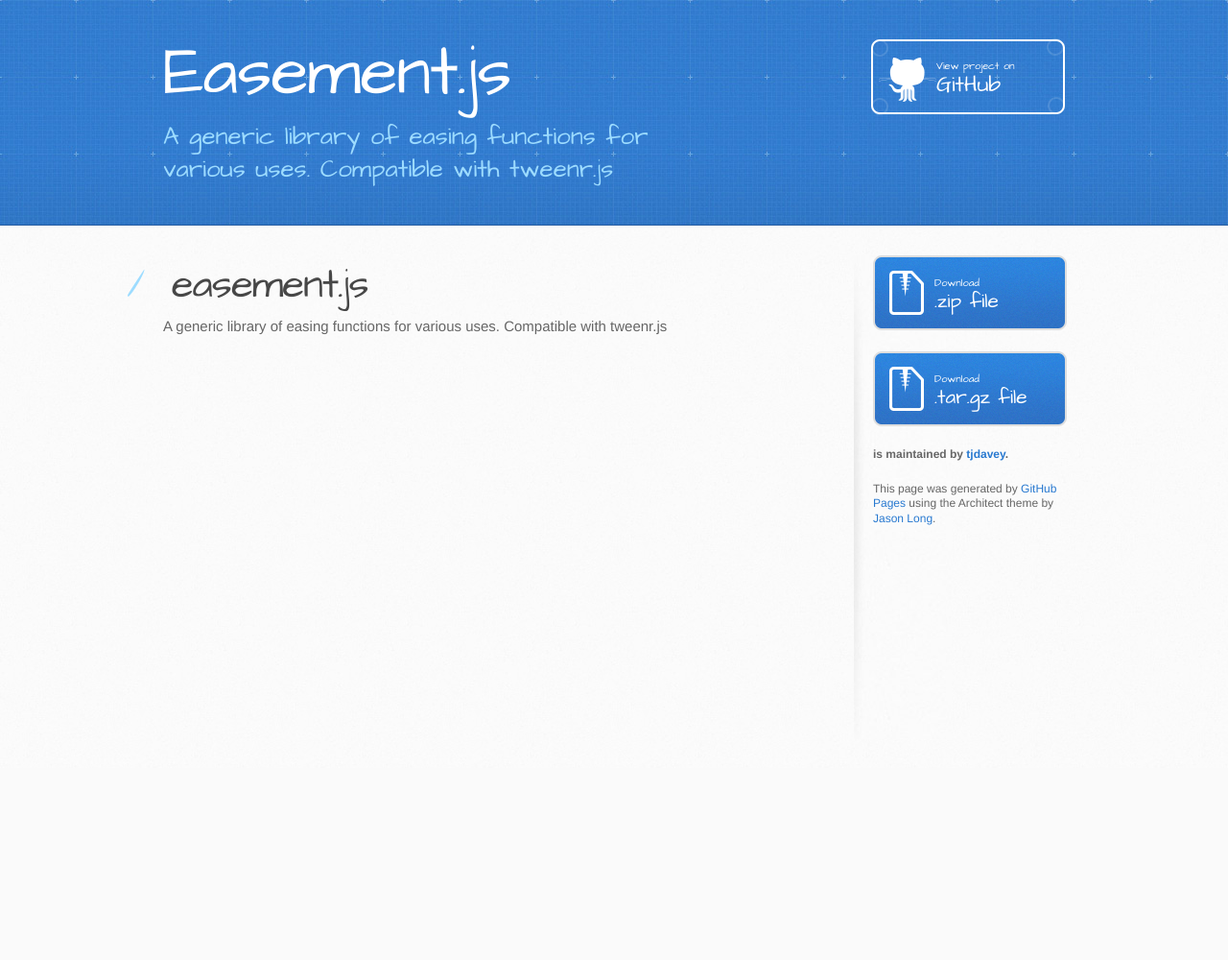
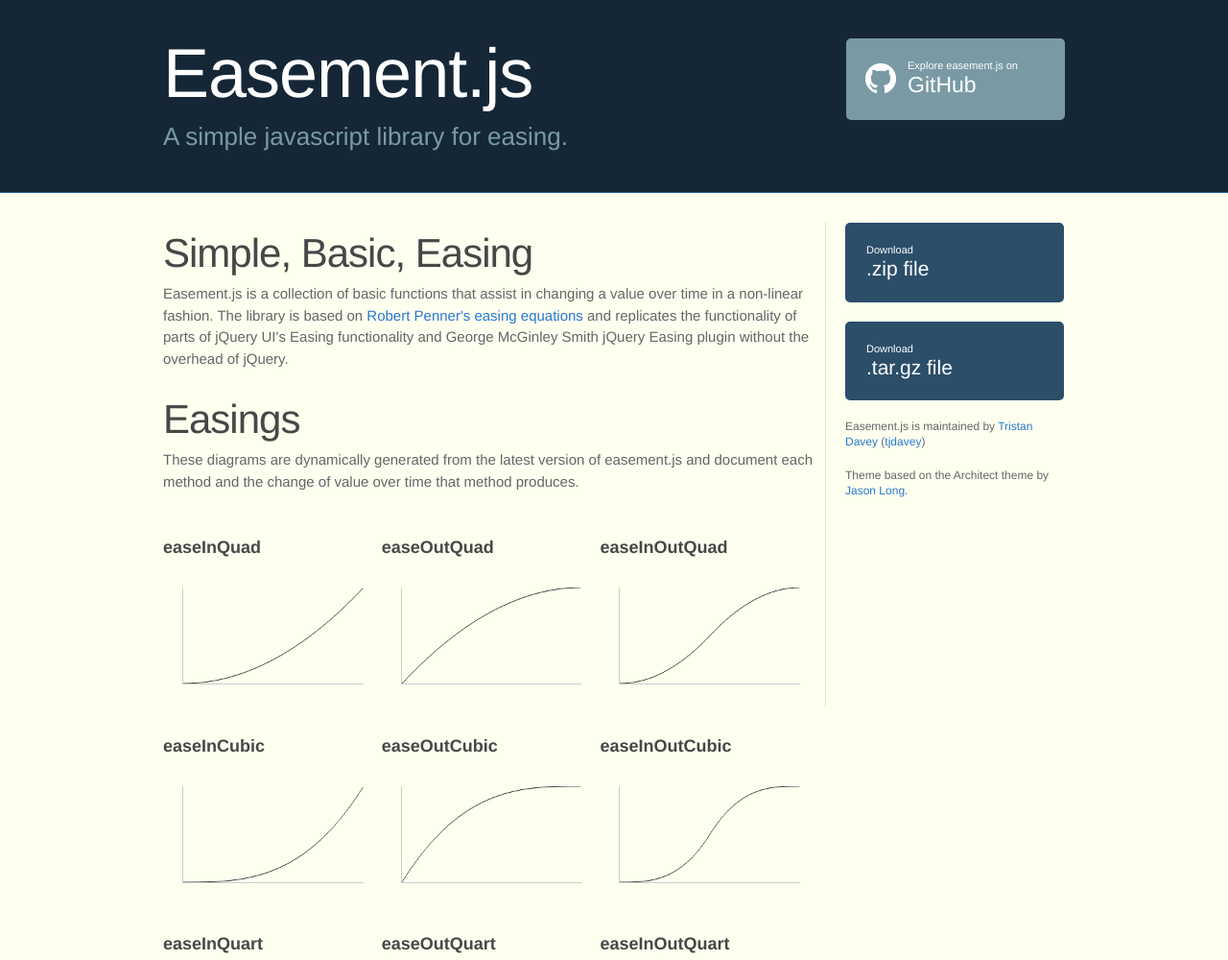
Before and after one commit to tjdavey/easement.js, a plain HTML site: page index.html in a window 1280 px wide. Shown: the top 1000 px of the page at 96% size. Before the commit the page ends 800 px from the top, so only its background shows below. Drawn offline with Linux system fonts and the light colour scheme.

Commit message:
Updated website, added easing functions and visual mappings.

```diff
--- a/index.html
+++ b/index.html
@@ -4,7 +4,6 @@
     <meta charset='utf-8'>
     <meta http-equiv="X-UA-Compatible" content="chrome=1">
     <meta name="viewport" content="width=device-width, initial-scale=1, maximum-scale=1">
-    <link href='https://fonts.googleapis.com/css?family=Architects+Daughter' rel='stylesheet' type='text/css'>
     <link rel="stylesheet" type="text/css" href="stylesheets/stylesheet.css" media="screen" />
     <link rel="stylesheet" type="text/css" href="stylesheets/pygment_trac.css" media="screen" />
     <link rel="stylesheet" type="text/css" href="stylesheets/print.css" media="print" />
@@ -13,25 +12,32 @@
     <script src="//html5shiv.googlecode.com/svn/trunk/html5.js"></script>
     <![endif]-->
 
-    <title>Easement.js by tjdavey</title>
+    <title>Easement.js</title>
   </head>
 
   <body>
     <header>
       <div class="inner">
         <h1>Easement.js</h1>
-        <h2>A generic library of easing functions for various uses. Compatible with tweenr.js</h2>
-        <a href="https://github.com/tjdavey/easement.js" class="button"><small>View project on</small>GitHub</a>
+        <h2>A simple javascript library for easing.</h2>
+        <a href="https://github.com/tjdavey/easement.js" class="button"><small>Explore easement.js on</small>GitHub</a>
       </div>
     </header>
 
     <div id="content-wrapper">
       <div class="inner clearfix">
         <section id="main-content">
-          <h1>
-<a name="easementjs" class="anchor" href="#easementjs"><span class="octicon octicon-link"></span></a>easement.js</h1>
+          <h1>Simple, Basic, Easing</h1>
+		  <p>Easement.js is a collection of basic functions that assist in changing a value over time in a non-linear fashion. The library is based on <a href="http://www.robertpenner.com/easing/">Robert Penner's easing equations</a> and replicates the functionality of parts of jQuery UI's Easing functionality and George McGinley Smith jQuery Easing plugin without the overhead of jQuery.</p>
 
-<p>A generic library of easing functions for various uses. Compatible with tweenr.js</p>
+		  <h1>Easings</h1>
+		  <p>These diagrams are dynamically generated from the latest version of easement.js and document each method and the change of value over time that method produces.</p>
+
+		  <div id="easings">
+
+		  </div>
+          <h1>Usage</h1>
+		  <p></p>
         </section>
 
         <aside id="sidebar">
@@ -44,13 +50,17 @@
             .tar.gz file
           </a>
 
-          <p class="repo-owner"><a href="https://github.com/tjdavey/easement.js"></a> is maintained by <a href="https://github.com/tjdavey">tjdavey</a>.</p>
-
-          <p>This page was generated by <a href="https://pages.github.com">GitHub Pages</a> using the Architect theme by <a href="https://twitter.com/jasonlong">Jason Long</a>.</p>
+          <p>
+          	Easement.js is maintained by <a href="http://tristandavey.com">Tristan Davey</a> (<a href="https://github.com/tjdavey">tjdavey</a>)
+          </p>
+          <p>
+          	Theme based on the Architect theme by <a href="https://twitter.com/jasonlong">Jason Long</a>.
+          </p>
         </aside>
       </div>
     </div>
-
+    <script type="text/javascript" src="js/easement.js"></script>
+	<script type="text/javascript" src="js/main.js"></script>
             <script type="text/javascript">
             var gaJsHost = (("https:" == document.location.protocol) ? "https://ssl." : "http://www.");
             document.write(unescape("%3Cscript src='" + gaJsHost + "google-analytics.com/ga.js' type='text/javascript'%3E%3C/script%3E"));
--- a/javascripts/main.js
+++ /dev/null
@@ -1 +0,0 @@
-console.log('This would be the main JS file.');
--- /dev/null
+++ b/js/easement.js
@@ -0,0 +1,98 @@
+/* ============================================================
+ * Easement.js - A range of reusable easing functions for various purposes.
+ *
+ * This library uses the same naming conventions as jQuery UI's effects easing
+ * and Robert Penner's book and associated easing equations.
+ *
+ * Functions are derived from Penner's book Programming Macromedia Flash MX
+ * http://www.robertpenner.com/easing/
+ *
+ * Copyright (c) 2014, Tristan Davey
+ * All rights reserved.
+ *
+ * Licenced under the BSD 3-Clause Licence.
+ * https://raw.github.com/tjdavey/easement.js/master/LICENSE
+ * ======================================================== */
+
+(function() {
+    easement = {
+        easeInQuad: function (time, duration, offset, change) {
+            return change*(time/=duration)*time + offset;
+        },
+        easeOutQuad: function (time, duration, offset, change) {
+            return -change*(time/=duration)*(time-2) + offset;
+        },
+        easeInOutQuad: function (time, duration, offset, change) {
+            if ((time/=duration/2) < 1) return change/2 * Math.pow(time, 2) + offset;
+            return -change/2 * ((--time)*(time-2) - 1) + offset;
+        },
+        easeInCubic: function (time, duration, offset, change) {
+            return change * Math.pow(time/duration, 3) + offset;
+        },
+        easeOutCubic: function (time, duration, offset, change) {
+            return change * (Math.pow(time/duration-1, 3) + 1) + offset;
+        },
+        easeInOutCubic: function (time, duration, offset, change) {
+            if ((time/=duration/2) < 1) return change/2 * Math.pow(time, 3) + offset;
+            return change/2 * (Math.pow(time-2, 3) + 2) + offset;
+        },
+        easeInQuart: function (time, duration, offset, change) {
+            return change * Math.pow(time/duration, 4) + offset;
+        },
+        easeOutQuart: function (time, duration, offset, change) {
+            return -change * (Math.pow(time/duration-1, 4) - 1) + offset;
+        },
+        easeInOutQuart: function (time, duration, offset, change) {
+            if ((time/=duration/2) < 1) return change/2 * Math.pow(time, 4) + offset;
+            return -change/2 * (Math.pow(time-2, 4) - 2) + offset;
+        },
+        easeInQuint: function (time, duration, offset, change) {
+            return change * Math.pow(time/duration, 5) + offset;
+        },
+        easeOutQuint: function (time, duration, offset, change) {
+            return change * (Math.pow(time/duration-1, 5) + 1) + offset;
+        },
+        easeInOutQuint: function (time, duration, offset, change) {
+            if ((time/=duration/2) < 1) return change/2 * Math.pow(time, 5) + offset;
+            return change/2 * (Math.pow(time-2, 5) + 2) + offset;
+        },
+        easeInSine: function (time, duration, offset, change) {
+            return change * (1-Math.cos(time/duration * (Math.PI/2))) + offset;
+        },
+        easeOutSine: function (time, duration, offset, change) {
+            return change * Math.sin(time/duration * (Math.PI/2)) + offset;
+        },
+        easeInOutSine: function (time, duration, offset, change) {
+            return change/2 * (1 - Math.cos(Math.PI * time/duration) ) + offset;
+        },
+        easeInExpo: function (time, duration, offset, change) {
+            return change * Math.pow(2, 10 * (time/duration - 1)) + offset;
+        },
+        easeOutExpo: function (time, duration, offset, change) {
+            return change * (-Math.pow(2, -10 * time/duration) + 1) + offset;
+        },
+        easeInOutExpo: function (time, duration, offset, change) {
+            if ((time/=duration/2) < 1) return change/2 * Math.pow(2, 10 * (time - 1)) + offset;
+            return change/2 * (-Math.pow(2, -10 * --time) + 2) + offset;
+        },
+        easeInCirc: function (time, duration, offset, change) {
+            return change * (1 - Math.sqrt(1 - (time/=duration)*time) - 1) + offset;
+        },
+        easeOutCirc: function (time, duration, offset, change) {
+            return change * Math.sqrt(1 - (time=time/duration-1)*time) + offset;
+        },
+        easeInOutCirc: function (time, duration, offset, change) {
+            if ((time/=duration/2) < 1) return change/2 * (1 - Math.sqrt(1 - time*time)) + offset;
+            return change/2 * (Math.sqrt(1 - (time-=2)*time) + 1) + offset;
+        }
+    }
+
+    if (typeof exports !== 'undefined') {
+        if (typeof module !== 'undefined' && module.exports) {
+            exports = module.exports = easement;
+        }
+    } else {
+        this.easement = easement;
+    }
+
+}())
--- /dev/null
+++ b/js/main.js
@@ -0,0 +1,31 @@
+var easings_element = document.getElementById('easings');
+
+for(key in easement){
+    var easing = easement[key];
+
+    var easing_element = document.createElement('div');
+    easing_element.setAttribute('class', 'easing easing-'+key);
+
+    var easing_header_element = document.createElement('h3');
+    easing_header_element.innerHTML = key
+
+    var easing_canvas_wrapper = document.createElement('div');
+    easing_canvas_wrapper.setAttribute('class', 'easing-graph')
+
+    var easing_canvas = document.createElement('canvas');
+    var ctx=easing_canvas.getContext("2d");
+    var ctx_width = easing_canvas.width;
+    var ctx_height = easing_canvas.height;
+    ctx.beginPath();
+    ctx.moveTo(0, ctx_height);
+    for(var x = 0; x < ctx_width; x++){
+        ctx.lineTo(x, ctx_height-easing(x, ctx_width, 0, ctx_height));
+    }
+    ctx.stroke();
+
+    easing_element.appendChild(easing_header_element);
+    easing_canvas_wrapper.appendChild(easing_canvas);
+    easing_element.appendChild(easing_canvas_wrapper);
+
+    easings_element.appendChild(easing_element);
+}
--- a/stylesheets/stylesheet.css
+++ b/stylesheets/stylesheet.css
@@ -50,7 +50,7 @@
 body {
   font-size: 15px;
   line-height: 1.5;
-  background: #fafafa url(../images/body-bg.jpg) 0 0 repeat;
+  background: #FFFFF0;
   font-family: 'Helvetica Neue', Helvetica, Arial, serif;
   font-weight: 400;
   color: #666;
@@ -66,8 +66,8 @@
 header {
   padding-top: 40px;
   padding-bottom: 40px;
-  font-family: 'Architects Daughter', 'Helvetica Neue', Helvetica, Arial, serif;
-  background: #2e7bcf url(../images/header-bg.jpg) 0 0 repeat-x;
+  font-family: 'Helvetica Neue', Helvetica, Arial, serif;
+  background: #152737;
   border-bottom: solid 1px #275da1;
 }
 
@@ -82,7 +82,7 @@
 
 header h2 {
   font-size: 26px;
-  color: #9ddcff;
+  color: #799AA5;
   font-weight: normal;
   line-height: 1.3;
   width: 540px;
@@ -110,11 +110,11 @@
 }
 
 aside#sidebar {
-  width: 200px;
+  width: 229px;
+  border-left: 1px solid #DDDDDD;
   padding-left: 20px;
   min-height: 504px;
   float: right;
-  background: transparent url(../images/sidebar-bg.jpg) 0 0 no-repeat;
   font-size: 12px;
   line-height: 1.3;
 }
@@ -129,30 +129,35 @@
 }
 
 a.button {
-  width: 134px;
-  height: 58px;
+  width: 184px;
   line-height: 1.2;
   font-size: 23px;
   color: #fff;
-  padding-left: 68px;
-  padding-top: 22px;
-  font-family: 'Architects Daughter', 'Helvetica Neue', Helvetica, Arial, serif;
+  padding: 22px;
+  font-family: 'Helvetica Neue', Helvetica, Arial, serif;
+  -webkit-border-radius: 5px;
+  -moz-border-radius: 5px;
+   border-radius: 5px;
 }
 a.button small {
   display: block;
   font-size: 11px;
 }
 header a.button {
+  width: 142px;
   position: absolute;
   right: 0;
   top: 0;
-  background: transparent url(../images/github-button.png) 0 0 no-repeat;
+  padding-left: 64px;
+  background-color: #799AA5;
+  background-image: url(../images/github-mark.png);
+  background-repeat: no-repeat;
+  background-position: 20px center;
 }
 aside a.button {
-  width: 138px;
-  padding-left: 64px;
+  width: 184px;
   display: block;
-  background: transparent url(../images/download-button.png) 0 0 no-repeat;
+  background-color: #2B4E69;
   margin-bottom: 20px;
   font-size: 21px;
 }
@@ -225,35 +230,22 @@
 /* GENERAL ELEMENT TYPE STYLES */
 
 #main-content h1 {
-  font-family: 'Architects Daughter', 'Helvetica Neue', Helvetica, Arial, serif;
+  font-family: 'Helvetica Neue', Helvetica, Arial, serif;
   font-size: 2.8em;
   letter-spacing: -1px;
   color: #474747;
 }
 
-#main-content h1:before {
-  content: "/";
-  color: #9ddcff;
-  padding-right: 0.3em;
-  margin-left: -0.9em;
-}
-
 #main-content h2 {
-  font-family: 'Architects Daughter', 'Helvetica Neue', Helvetica, Arial, serif;
+  font-family: 'Helvetica Neue', Helvetica, Arial, serif;
   font-size: 22px;
   font-weight: bold;
   margin-bottom: 8px;
   color: #474747;
 }
-#main-content h2:before {
-  content: "//";
-  color: #9ddcff;
-  padding-right: 0.3em;
-  margin-left: -1.5em;
-}
 
 #main-content h3 {
-  font-family: 'Architects Daughter', 'Helvetica Neue', Helvetica, Arial, serif;
+  font-family: 'Helvetica Neue', Helvetica, Arial, serif;
   font-size: 18px;
   font-weight: bold;
   margin-top: 24px;
@@ -261,49 +253,23 @@
   color: #474747;
 }
 
-#main-content h3:before {
-  content: "///";
-  color: #9ddcff;
-  padding-right: 0.3em;
-  margin-left: -2em;
-}
-
 #main-content h4 {
-  font-family: 'Architects Daughter', 'Helvetica Neue', Helvetica, Arial, serif;
+  font-family: 'Helvetica Neue', Helvetica, Arial, serif;
   font-size: 15px;
   font-weight: bold;
   color: #474747;
 }
 
-h4:before {
-  content: "////";
-  color: #9ddcff;
-  padding-right: 0.3em;
-  margin-left: -2.8em;
-}
-
 #main-content h5 {
-  font-family: 'Architects Daughter', 'Helvetica Neue', Helvetica, Arial, serif;
+  font-family: 'Helvetica Neue', Helvetica, Arial, serif;
   font-size: 14px;
   color: #474747;
 }
-h5:before {
-  content: "/////";
-  color: #9ddcff;
-  padding-right: 0.3em;
-  margin-left: -3.2em;
-}
 
 #main-content h6 {
-  font-family: 'Architects Daughter', 'Helvetica Neue', Helvetica, Arial, serif;
+  font-family: 'Helvetica Neue', Helvetica, Arial, serif;
   font-size: .8em;
   color: #474747;
-}
-h6:before {
-  content: "//////";
-  color: #9ddcff;
-  padding-right: 0.3em;
-  margin-left: -3.7em;
 }
 
 p {
@@ -369,6 +335,23 @@
 * html .clearfix {height: 1%;}
 .clearfix {display: block;}
 
+/* EASINGS */
+.easing {
+  width: 33%;
+  float: left;
+}
+
+.easing .easing-graph {
+    padding: 20px;
+}
+
+.easing .easing-graph canvas {
+    border-left: 1px solid #ccc;
+    border-bottom: 1px solid #ccc;
+    height: 100px;
+    width: 100%;
+}
+
 /* #Media Queries
 ================================================== */
 
@@ -428,15 +411,13 @@
     background-image: none;
     width: auto;
     height: auto;
-    display: inline-block;
-    margin-top: 15px;
-    padding: 5px 10px;
+    display: block;
+    margin: 15px auto 0 auto;
+    padding: 10px;
     position: relative;
     text-align: center;
     font-size: 13px;
     line-height: 1;
-    background-color: #9ddcff;
-    color: #2879d0;
     -moz-border-radius: 5px;
     -webkit-border-radius: 5px;
     border-radius: 5px;
@@ -444,6 +425,9 @@
   header a.button small {
     font-size: 13px;
     display: inline;
+  }
+  header a.button small:after {
+      content: ' '
   }
   #main-content,
   aside#sidebar {
@@ -453,6 +437,7 @@
   aside#sidebar {
     background-image: none;
     margin-top: 20px;
+    border-left: none;
     border-top: solid 1px #ddd;
     padding: 20px 0;
     min-height: 0;
@@ -476,4 +461,9 @@
 @media only screen and (min-width: 480px) and (max-width: 767px) {}
 
 /* Mobile Portrait Size to Mobile Landscape Size (devices and browsers) */
-@media only screen and (max-width: 479px) {}
+@media only screen and (max-width: 479px) {
+  .easing {
+    width: 100%;
+    float: none;
+  }
+}
```
Also changed, not shown: images/github-mark.png (added), 1 other file.
